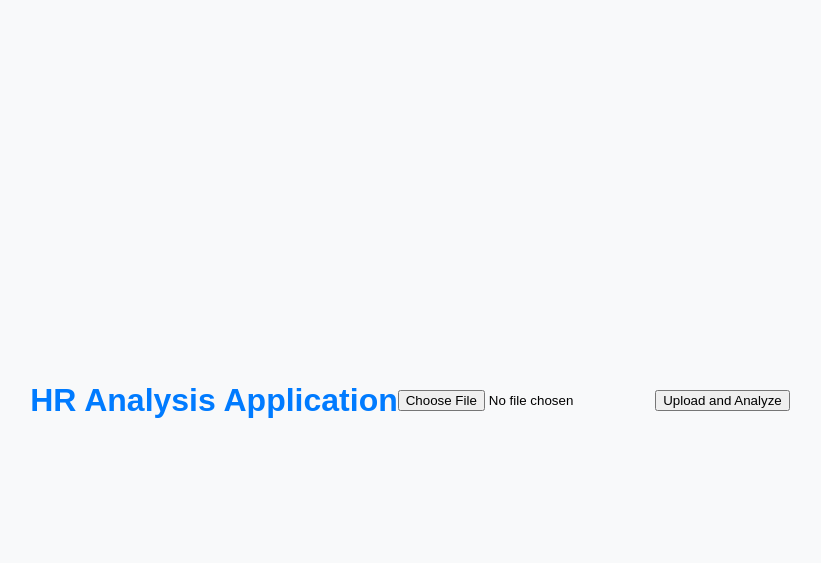
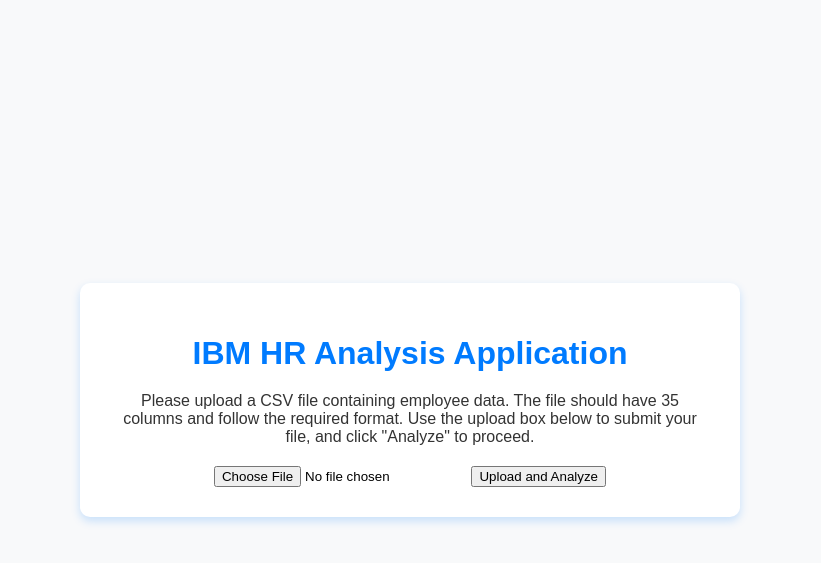
Before and after one commit to shivapaknegar/HR-analysis-app, a Flask app: page / in a window 1280 px wide. Shown: the top 563 px of the page, without its empty margins (230-1051 px from the left). Run offline with Flask 3, Linux system fonts and the light colour scheme.

Commit message:
change to v2

```diff
--- a/templates/index.html
+++ b/templates/index.html
@@ -4,13 +4,20 @@
     <meta charset="UTF-8">
     <meta name="viewport" content="width=device-width, initial-scale=1.0">
     <link rel="stylesheet" href="/static/style.css">
-    <title>HR Analysis App</title>
+    <title>IBM HR Analysis App</title>
 </head>
 <body>
-    <h1>HR Analysis Application</h1>
-    <form action="/upload" method="POST" enctype="multipart/form-data">
-        <input type="file" name="file" accept=".csv">
-        <button type="submit">Upload and Analyze</button>
-    </form>
+    <div class="container">
+        <h1>IBM HR Analysis Application</h1>
+        <p class="description">
+            Please upload a CSV file containing employee data. The file should have 35 columns and follow the required format. Use the upload box below to submit your file, and click "Analyze" to proceed.
+        </p>
+        <form action="/upload" method="POST" enctype="multipart/form-data">
+            <div class="upload-box">
+                <input type="file" name="file" accept=".csv">
+                <button type="submit">Upload and Analyze</button>
+            </div>
+        </form>
+    </div>
 </body>
 </html>
```
